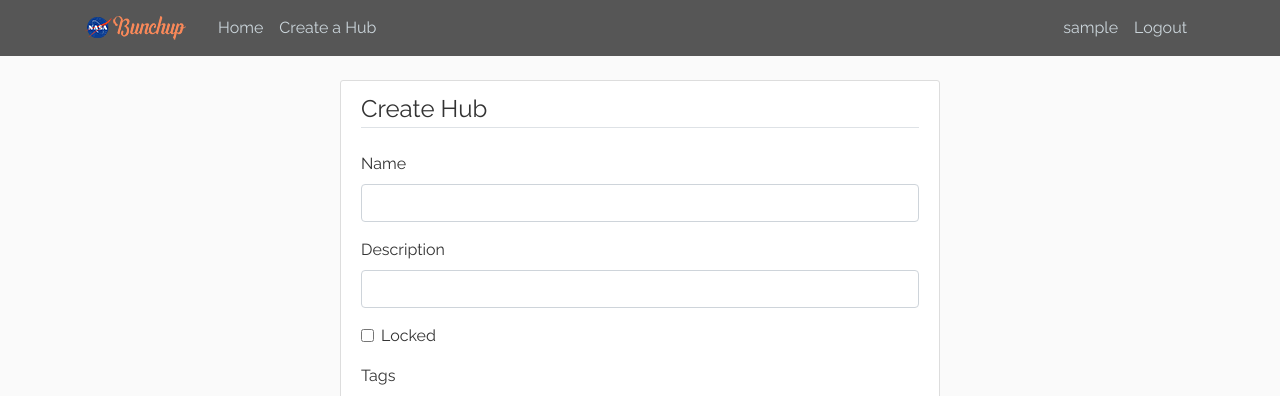
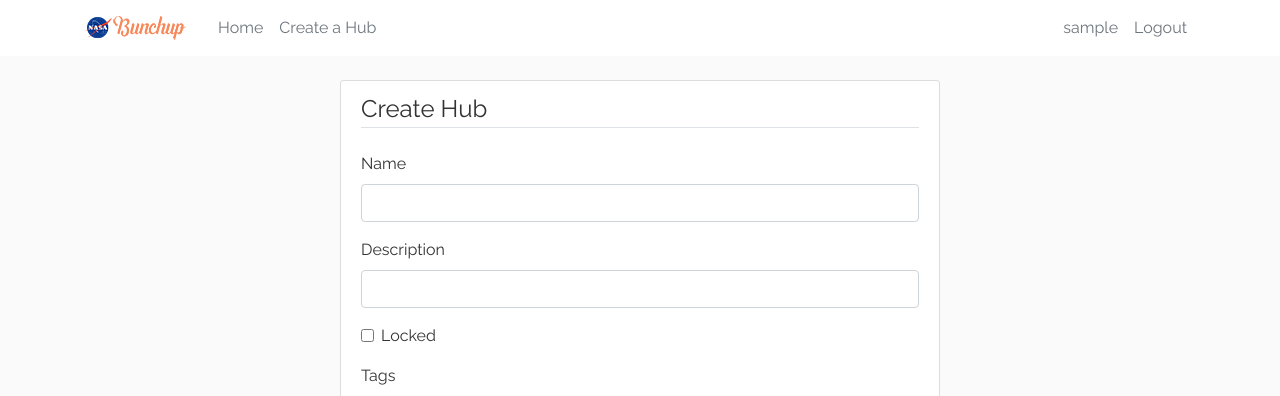
Before and after one commit to lloydtao/Hackathon-NASA-2020, a Django app: page /create/hub/ in a window 1280 px wide. Shown: the top 396 px of the page. Run offline with Django 3.2, Linux system fonts and the light colour scheme; the visitor is signed in with stand-in values (Sample User, id 1); data that the repository does not hold is empty; some libraries are stand-ins or nearby versions.

Commit message:
Change navbar colour

```diff
--- a/src/bunchup/static/bunchup/css/main.css
+++ b/src/bunchup/static/bunchup/css/main.css
@@ -14,8 +14,9 @@ ul {
   margin: 0;
 }
 
+
 .site-header .navbar-nav .nav-link {
-  color: #cbd5db;
+  color: #6c757d;
 }
 
 .site-header .navbar-nav .nav-link:hover {
@@ -27,7 +28,7 @@ ul {
 }
 
 .header-dark {
-  background-color: #565656;
+  background-color: #fff;
 }
 
 .content-section {
```
